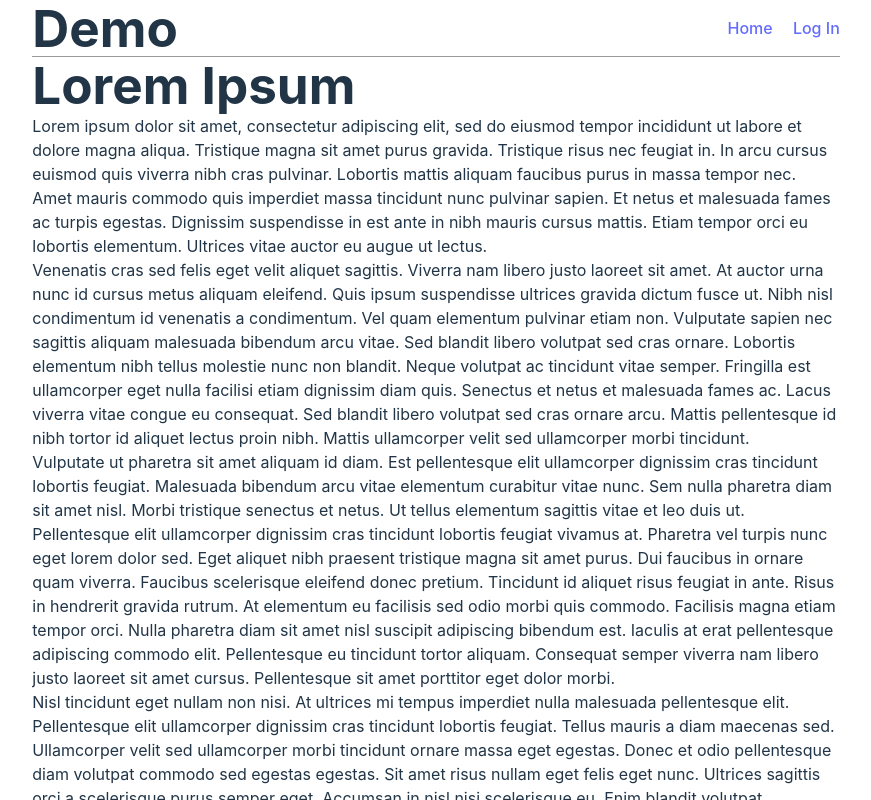
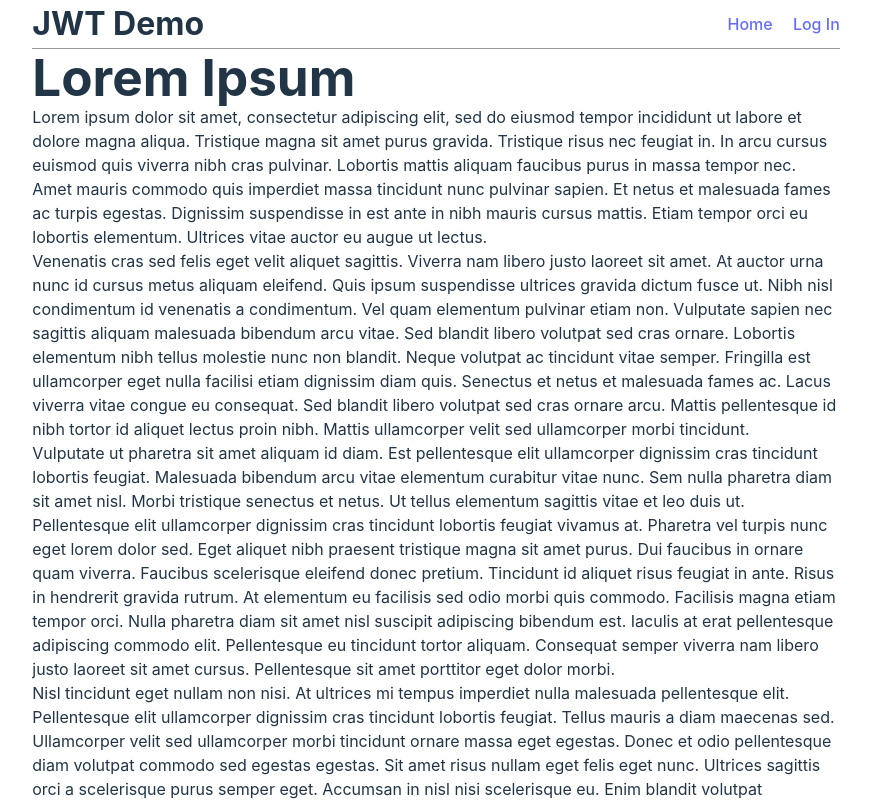
Before and after one commit to lester-lee/jwt-demo, a React (Vite) app: page / in a window 1280 px wide. Shown: the top 800 px of the page, without its empty margins (204-1075 px from the left). Built offline with nearby package versions, Linux system fonts and the light colour scheme.

Commit message:
Refactor navbar logo

```diff
--- a/src/layout/Navbar.jsx
+++ b/src/layout/Navbar.jsx
@@ -1,8 +1,8 @@
-import { useDispatch, useSelector } from 'react-redux';
-import { NavLink, useNavigate } from 'react-router-dom';
-import { logout, selectToken } from '../features/auth/authSlice';
+import { useDispatch, useSelector } from "react-redux";
+import { NavLink, useNavigate } from "react-router-dom";
+import { logout, selectToken } from "../features/auth/authSlice";
 
-import './Navbar.scss';
+import "./Navbar.scss";
 
 /**
  * A simple navigation bar that displays "Log In" if the user is not logged in,
@@ -16,13 +16,12 @@ export default function Navbar() {
 
   const handleLogout = () => {
     dispatch(logout());
-    navigate('/');
+    navigate("/");
   };
 
-  //
   return (
     <nav>
-      <h1>Demo</h1>
+      <p id="logo">JWT Demo</p>
       <menu>
         <li>
           <NavLink to="/">Home</NavLink>
--- a/src/layout/Navbar.scss
+++ b/src/layout/Navbar.scss
@@ -10,4 +10,9 @@ nav {
     gap: 2ch;
     align-items: center;
   }
+
+  #logo {
+    font-weight: bold;
+    font-size: 2rem;
+  }
 }
```
